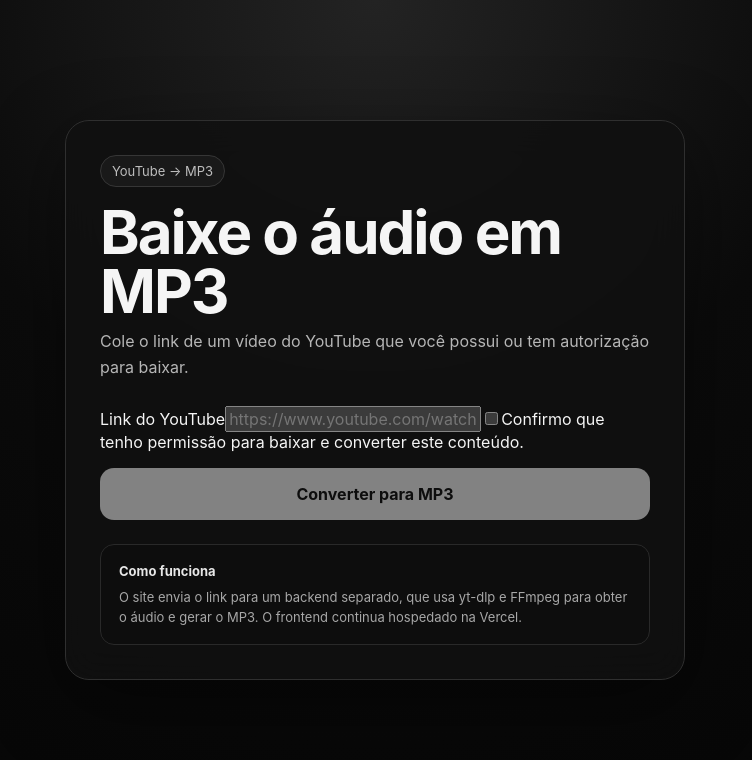
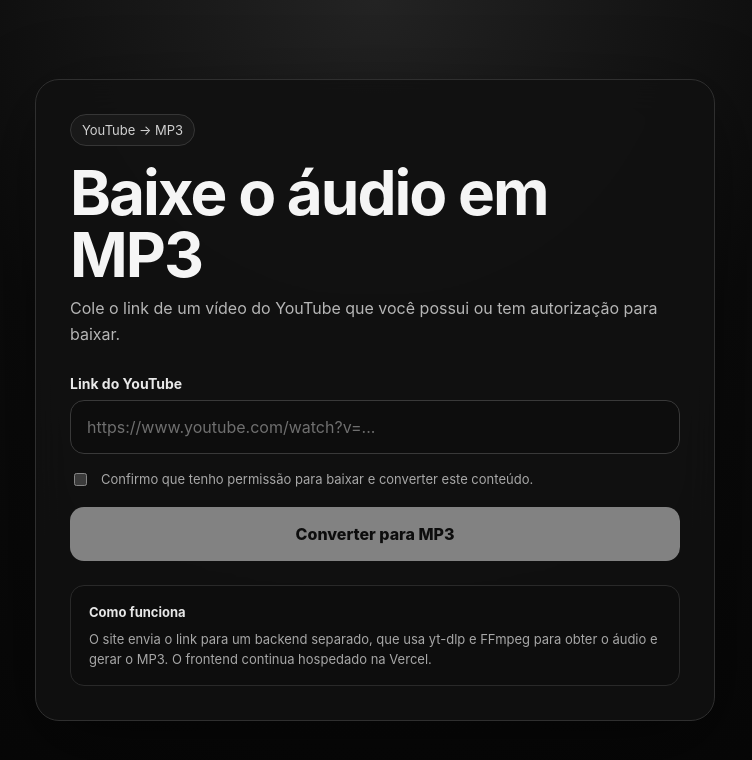
Before and after one commit to anthonytribeiro587/videotopmp3, a Next.js app: page / in a window 1280 px wide. Shown: the top 760 px of the page, without its empty margins (265-1017 px from the left). Built offline with nearby package versions, Linux system fonts and the light colour scheme.

Commit message:
Update styles for YouTube URL converter

```diff
--- a/app/globals.css
+++ b/app/globals.css
@@ -3,23 +3,25 @@
 body { margin: 0; min-height: 100vh; background: radial-gradient(circle at top, #232323 0, #0b0b0b 45%, #050505 100%); color: #f5f5f5; }
 button, input { font: inherit; }
 .shell { min-height: 100vh; display: grid; place-items: center; padding: 28px; }
-.card { width: min(100%, 620px); padding: 34px; border: 1px solid #2f2f2f; border-radius: 24px; background: rgba(17,17,17,.88); box-shadow: 0 24px 80px rgba(0,0,0,.45); backdrop-filter: blur(18px); }
-.badge { display: inline-flex; padding: 7px 11px; border: 1px solid #363636; border-radius: 999px; background: #191919; color: #bdbdbd; font-size: 13px; }
-h1 { margin: 16px 0 8px; font-size: clamp(36px, 8vw, 60px); line-height: .98; letter-spacing: -2px; }
-.lead { margin: 0 0 26px; color: #b6b6b6; line-height: 1.6; }
-.dropzone { display: grid; gap: 7px; padding: 26px; border: 1px dashed #4a4a4a; border-radius: 18px; background: #101010; cursor: pointer; transition: .2s ease; }
-.dropzone:hover { border-color: #777; transform: translateY(-1px); }
-.dropzone input { display: none; }
-.dropzone span { color: #8f8f8f; font-size: 14px; }
-.primary, .download { width: 100%; margin-top: 16px; min-height: 52px; border: 0; border-radius: 14px; display: grid; place-items: center; font-weight: 750; text-decoration: none; transition: .2s ease; }
-.primary { background: #f5f5f5; color: #0d0d0d; cursor: pointer; }
+.card { width: min(100%, 680px); padding: 34px; border: 1px solid #2f2f2f; border-radius: 24px; background: rgba(17,17,17,.9); box-shadow: 0 24px 80px rgba(0,0,0,.45); backdrop-filter: blur(18px); }
+.badge { display: inline-flex; padding: 7px 11px; border: 1px solid #363636; border-radius: 999px; background: #191919; color: #d1d1d1; font-size: 13px; }
+h1 { margin: 16px 0 10px; font-size: clamp(38px, 8vw, 62px); line-height: 1; letter-spacing: -2px; }
+.lead { margin: 0 0 28px; color: #b6b6b6; line-height: 1.6; }
+.fieldLabel { display: block; margin-bottom: 8px; color: #e9e9e9; font-size: 14px; font-weight: 700; }
+.urlInput { width: 100%; min-height: 54px; padding: 0 16px; border: 1px solid #393939; border-radius: 14px; outline: none; background: #0d0d0d; color: #f6f6f6; transition: .2s ease; }
+.urlInput::placeholder { color: #6f6f6f; }
+.urlInput:focus { border-color: #777; box-shadow: 0 0 0 3px rgba(255,255,255,.06); }
+.permission { display: flex; gap: 11px; align-items: flex-start; margin-top: 16px; color: #a8a8a8; font-size: 13px; line-height: 1.45; cursor: pointer; }
+.permission input { margin-top: 3px; accent-color: white; }
+.primary { width: 100%; margin-top: 18px; min-height: 54px; border: 0; border-radius: 14px; display: grid; place-items: center; font-weight: 800; transition: .2s ease; background: #f5f5f5; color: #0d0d0d; cursor: pointer; }
 .primary:hover:not(:disabled) { transform: translateY(-1px); background: white; }
 .primary:disabled { opacity: .5; cursor: not-allowed; }
-.download { background: #1d7f45; color: white; }
-.progress { height: 8px; margin-top: 14px; overflow: hidden; border-radius: 999px; background: #262626; }
-.progress div { height: 100%; border-radius: inherit; background: #f2f2f2; transition: width .2s ease; }
+.progress { position: relative; height: 8px; margin-top: 16px; overflow: hidden; border-radius: 999px; background: #262626; }
+.progress div { position: absolute; inset: 0 auto 0 0; width: 38%; border-radius: inherit; background: #f2f2f2; animation: loading 1.1s ease-in-out infinite; }
+@keyframes loading { 0% { transform: translateX(-110%); } 100% { transform: translateX(360%); } }
 .note { margin-top: 24px; padding: 16px 18px; border-radius: 14px; background: #0d0d0d; border: 1px solid #292929; color: #a7a7a7; font-size: 13px; line-height: 1.55; }
 .note strong { color: #e7e7e7; }
 .note p { margin: 6px 0 0; }
-.error { color: #ff9f9f; margin: 14px 0 0; font-size: 14px; }
-@media (max-width: 560px) { .shell { padding: 14px; } .card { padding: 22px; border-radius: 20px; } }
+.error { color: #ff9f9f; margin: 14px 0 0; font-size: 14px; line-height: 1.45; }
+.success { color: #a8efbc; margin: 14px 0 0; font-size: 14px; line-height: 1.45; }
+@media (max-width: 560px) { .shell { padding: 14px; } .card { padding: 22px; border-radius: 20px; } h1 { letter-spacing: -1.5px; } }
```
